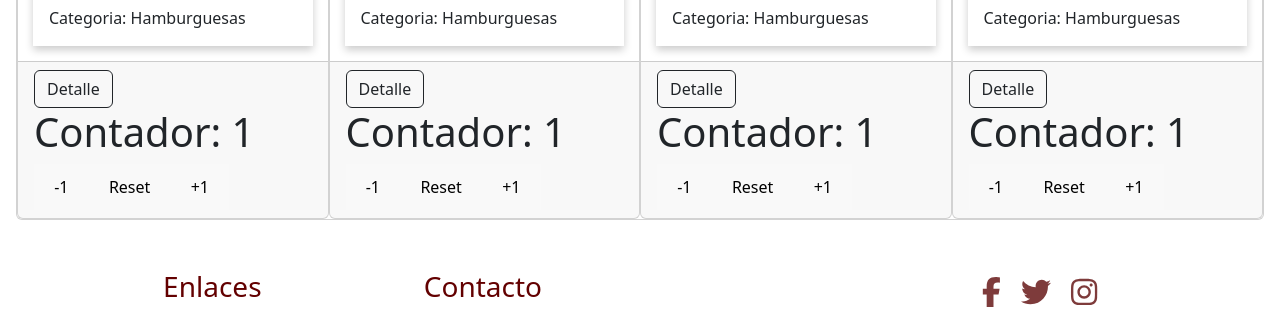
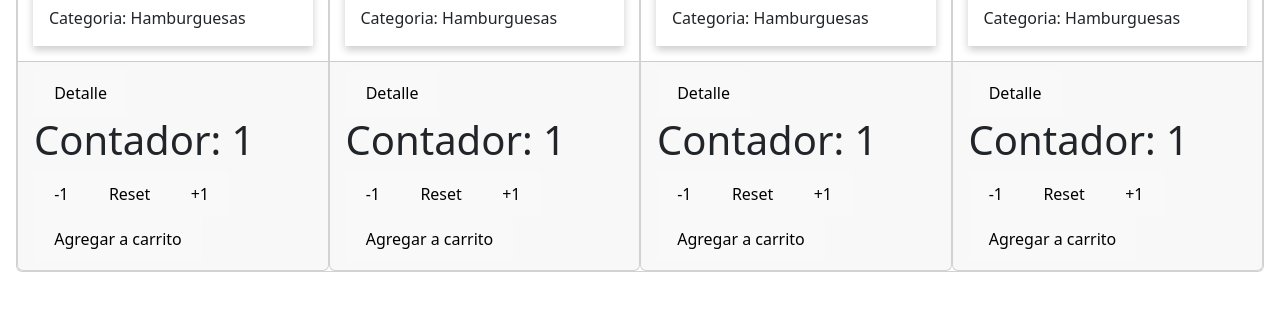
Before and after one commit to AdrielJoshua22/APPREACT2024, a React (Vite) app in the folder MiProyecto/: page / in a window 1280 px wide. Shown: the part 406-718 px from the top of the page. Built offline with nearby package versions, Linux system fonts and the light colour scheme.

Commit message:
button agregar a carrito

```diff
--- a/MiProyecto/src/components/Contador/Contador.jsx
+++ b/MiProyecto/src/components/Contador/Contador.jsx
@@ -1,5 +1,4 @@
 import { useCounter } from '../../Hooks/useCounter'
-
 
 export const Contador = () => {
 
@@ -8,9 +7,10 @@ export const Contador = () => {
   return(
     <>
     <h1>Contador: {contador}</h1>
-    <button  onClick={() => decrementar()}>-1</button>
-    <button  onClick={() => resetear()}>Reset</button>
-    <button  onClick={() => incrementar()}>+1</button>
+    <button onClick={() => decrementar()}>-1</button>
+    <button onClick={() => resetear()}>Reset</button>
+    <button onClick={() => incrementar()}>+1</button>
+    <button onClick >Agregar a carrito</button>
     </>
   )
 }
--- a/MiProyecto/src/components/ItemListContainer/ItemListContainer.jsx
+++ b/MiProyecto/src/components/ItemListContainer/ItemListContainer.jsx
@@ -43,7 +43,7 @@ import { Contador } from "../contador/contador"
                                                             <label>Categoria: {categoria}</label>
                                                         </div>
                                                         <div className="card-footer">
-                                                            <button className="btn btn-outline-dark">Detalle</button>
+                                                            <button /* className="btn btn-outline-dark" */>Detalle</button>
                                                             <Contador/>
                                                         </div>
                                                     </div>
```
